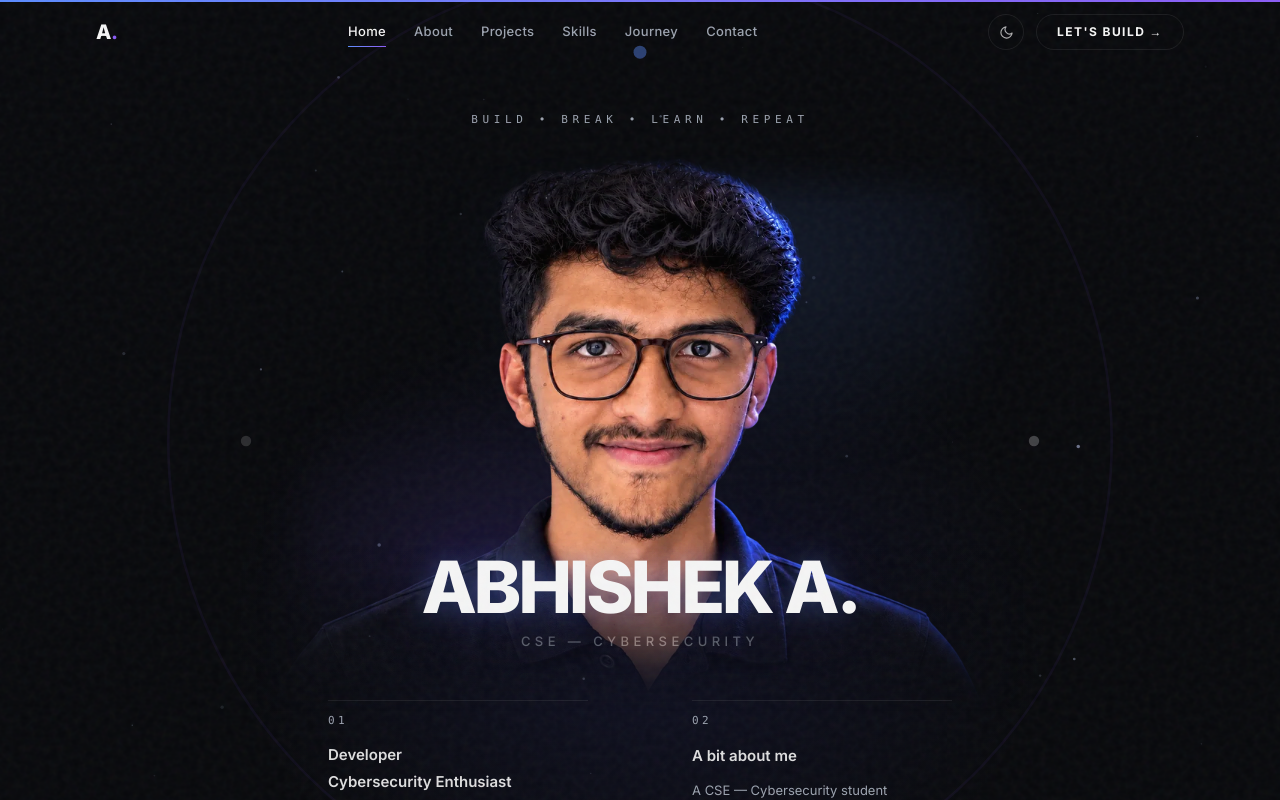
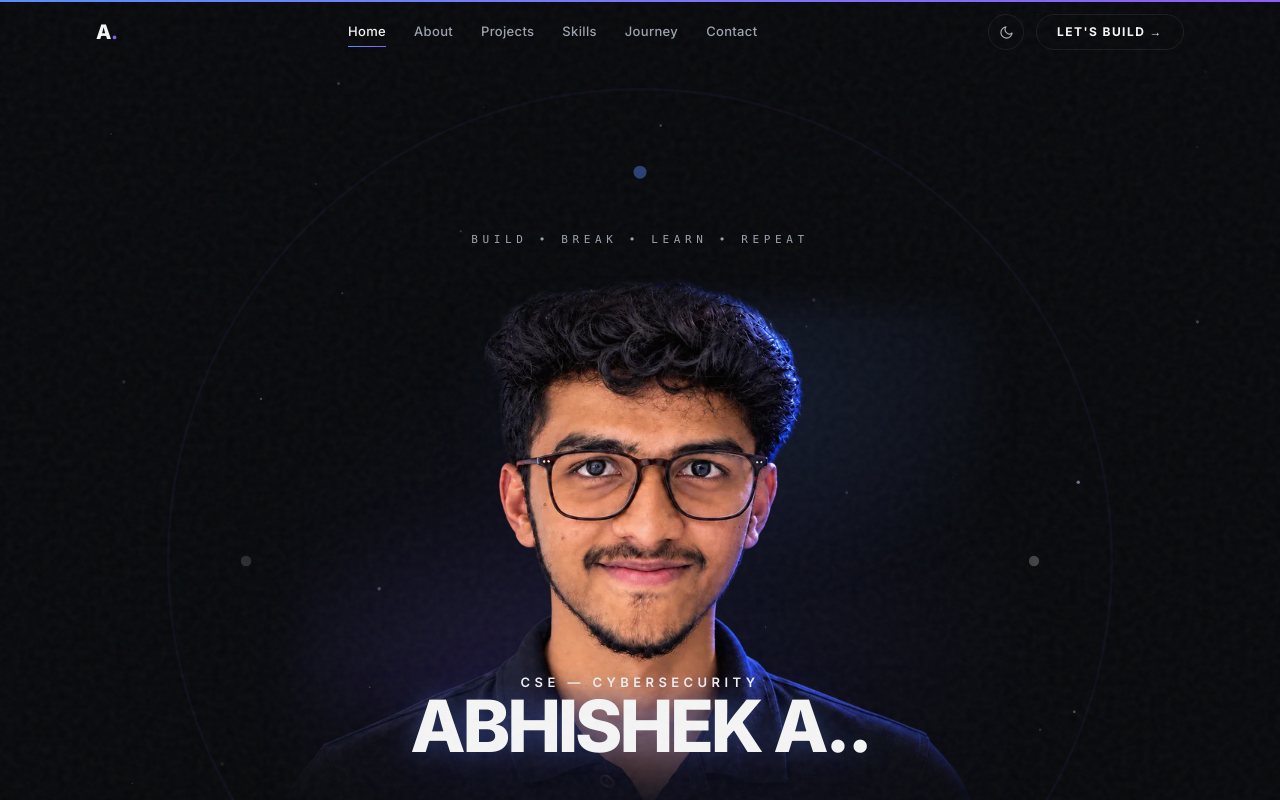
Before and after one commit to mrduhlol/abhishek-a2, a React (Vite) app: page / in a window 1280 px wide. Shown: the top 800 px of the page. Built offline with nearby package versions, Linux system fonts and the light colour scheme.

Commit message:
feat: glacier alpine scene, side rails, halo and kicker

```diff
--- a/src/components/Hero.jsx
+++ b/src/components/Hero.jsx
@@ -53,21 +53,86 @@ export default function Hero() {
       >
         <div className="absolute inset-0 bg-page" />
         <div
-          className="absolute inset-0"
+          className="absolute inset-0 hero-void-glow"
           style={{
             background:
               'radial-gradient(ellipse 46% 34% at 50% 46%, rgba(91,92,255,0.10), transparent 70%)',
           }}
         />
+        {/* Glacier only: icy alpine front page — sky, sun, ranges, lake, fog */}
+        <div className="glacier-scene" aria-hidden="true">
+          <div className="glacier-sky" />
+          <div className="glacier-sun" />
+          <svg className="glacier-mtn glacier-mtn-far" viewBox="0 0 1440 420" preserveAspectRatio="none">
+            <path
+              d="M0 300 L90 190 L150 240 L230 130 L310 230 L390 170 L470 260 L560 140 L650 250 L740 180 L830 270 L920 150 L1010 250 L1090 190 L1180 280 L1270 170 L1350 240 L1440 200 L1440 420 L0 420 Z"
+              fill="url(#gFar)"
+              opacity="0.55"
+            />
+            <path
+              d="M0 330 L120 230 L200 290 L300 190 L420 300 L540 210 L660 310 L780 220 L900 310 L1020 210 L1140 300 L1260 220 L1360 290 L1440 250 L1440 420 L0 420 Z"
+              fill="#ffffff"
+              opacity="0.7"
+            />
+            <defs>
+              <linearGradient id="gFar" x1="0" y1="0" x2="0" y2="1">
+                <stop offset="0%" stopColor="#c9d8f2" />
+                <stop offset="100%" stopColor="#eef4fc" />
+              </linearGradient>
+            </defs>
+          </svg>
+          <svg className="glacier-mtn glacier-mtn-near" viewBox="0 0 1440 340" preserveAspectRatio="none">
+            <path
+              d="M0 220 L70 120 L130 170 L200 90 L280 200 L340 150 L420 230 L0 340 L0 220 Z"
+              fill="url(#gLeft)"
+            />
+            <path
+              d="M1440 210 L1370 110 L1300 170 L1220 80 L1140 190 L1070 140 L990 220 L1440 340 L1440 210 Z"
+              fill="url(#gRight)"
+            />
+            <path
+              d="M0 220 L70 120 L110 155 L60 190 L20 175 Z M200 90 L250 150 L220 175 L180 140 Z M1220 80 L1270 140 L1235 165 L1200 130 Z"
+              fill="#ffffff"
+              opacity="0.95"
+            />
+            <defs>
+              <linearGradient id="gLeft" x1="0" y1="0" x2="0" y2="1">
+                <stop offset="0%" stopColor="#9db4d8" />
+                <stop offset="60%" stopColor="#d5e2f5" />
+                <stop offset="100%" stopColor="#f4f8fe" />
+              </linearGradient>
+              <linearGradient id="gRight" x1="0" y1="0" x2="0" y2="1">
+                <stop offset="0%" stopColor="#8fa9cf" />
+                <stop offset="60%" stopColor="#cfddf1" />
+                <stop offset="100%" stopColor="#f2f7fd" />
+              </linearGradient>
+            </defs>
+          </svg>
+          <div className="glacier-lake" />
+          <div className="glacier-fog" />
+        </div>
         <ParticleField />
         <div className="vignette absolute inset-0" />
       </motion.div>
 
+      {/* Glacier only: side rails */}
+      <div className="glacier-rail glacier-rail-left" aria-hidden="true">
+        <span className="glacier-rail-line" />
+        <p>BUILD<br />BREAK<br />LEARN<br />REPEAT</p>
+        <span className="glacier-rail-dot" />
+        <span className="glacier-rail-tick" />
+      </div>
+      <div className="glacier-rail glacier-rail-right" aria-hidden="true">
+        <p className="glacier-rail-num">02</p>
+        <span className="glacier-rail-line" />
+        <span className="glacier-rail-dots"><i /><i /><i /><i /><i /></span>
+      </div>
+
       <div className="relative z-10 mx-auto max-w-6xl px-5 pb-8 pt-24 md:px-8 md:pt-28">
-        {/* top label */}
+        {/* top label — void only; glacier uses side rails instead */}
         <motion.p
           {...rise(0.15)}
-          className="text-center font-mono text-[11px] tracking-[0.42em] text-muted"
+          className="hero-top-label text-center font-mono text-[11px] tracking-[0.42em] text-muted"
         >
           BUILD • BREAK • LEARN • REPEAT
         </motion.p>
@@ -81,15 +146,16 @@ export default function Hero() {
                 animate: { opacity: 1, scale: 1 },
                 transition: { duration: 1, delay: 0.35, ease: [0.22, 1, 0.36, 1] },
               })}
-          className="relative mx-auto mt-6 h-[min(72svh,66vw)] aspect-[1448/1086] w-auto shrink-0"
+          className="hero-portrait relative mx-auto mt-6 h-[min(72svh,66vw)] aspect-[1448/1086] w-auto shrink-0"
         >
           <div className="portrait-stage" aria-hidden="true" />
-          {/* faint technical geometry behind the portrait */}
+          <div className="glacier-halo" aria-hidden="true" />
+          {/* faint technical geometry behind the portrait — void only */}
           <motion.svg
             viewBox="0 0 400 400"
             aria-hidden="true"
             style={reduce ? undefined : { y: ringsY }}
-            className="absolute left-1/2 top-1/2 w-[135%] max-w-none -translate-x-1/2 -translate-y-1/2 opacity-60"
+            className="hero-rings absolute left-1/2 top-1/2 w-[135%] max-w-none -translate-x-1/2 -translate-y-1/2 opacity-60"
           >
             <circle cx="200" cy="200" r="150" fill="none" style={{ stroke: 'var(--color-grid)' }} />
             <circle cx="200" cy="200" r="118" fill="none" style={{ stroke: 'var(--color-grid)' }} strokeDasharray="2 7" />
@@ -103,7 +169,10 @@ export default function Hero() {
 
         {/* name — overlapping the upper chest, never the face.
             Overlap ≈28% of portrait height, retuned per breakpoint. */}
-        <div className="relative z-10 -mt-[4.5rem] text-center sm:-mt-[7.5rem] lg:-mt-40 xl:-mt-44">
+        <div className="hero-title relative z-10 -mt-[4.5rem] text-center sm:-mt-[7.5rem] lg:-mt-40 xl:-mt-44">
+          <motion.p {...rise(0.65)} className="hero-kicker text-center text-[13px] font-semibold tracking-[0.34em]">
+            CSE — CYBERSECURITY
+          </motion.p>
           <motion.h1
             {...(reduce
               ? {}
@@ -112,18 +181,16 @@ export default function Hero() {
                   animate: { opacity: 1, y: 0, filter: 'blur(0px)' },
                   transition: { duration: 1, delay: 0.55, ease: [0.22, 1, 0.36, 1] },
                 })}
-            className="display-tight text-ink text-[clamp(2.5rem,8vw,4.5rem)]"
+            className="hero-name display-tight text-ink text-[clamp(2.5rem,8vw,4.5rem)]"
             style={{
               textShadow:
                 '0 0 28px rgba(91,140,255,0.35), 0 0 80px rgba(139,92,246,0.22)',
             }}
           >
-            ABHISHEK A.
+            ABHISHEK A.<span className="hero-dot" aria-hidden="true">.</span>
           </motion.h1>
+          <div className="glacier-title-rule" aria-hidden="true"><i /></div>
         </div>
-        <motion.p {...rise(0.75)} className="mt-3 text-center text-[13px] font-medium tracking-[0.34em] text-muted">
-          CSE — CYBERSECURITY
-        </motion.p>
 
         {/* info panels */}
         <div className="mt-12 flex flex-col items-center gap-10 lg:grid lg:grid-cols-2 lg:items-start lg:gap-6">
```
